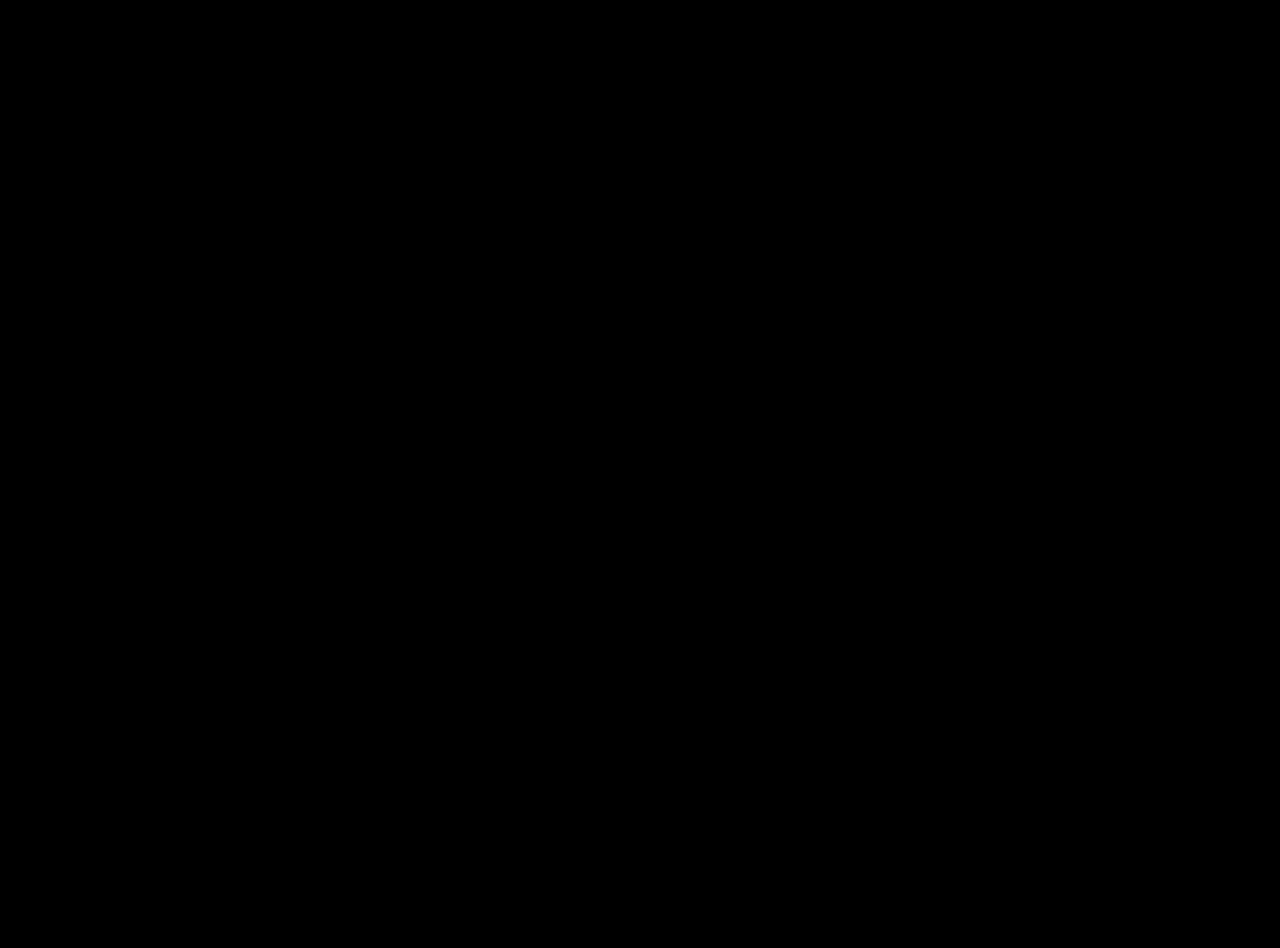
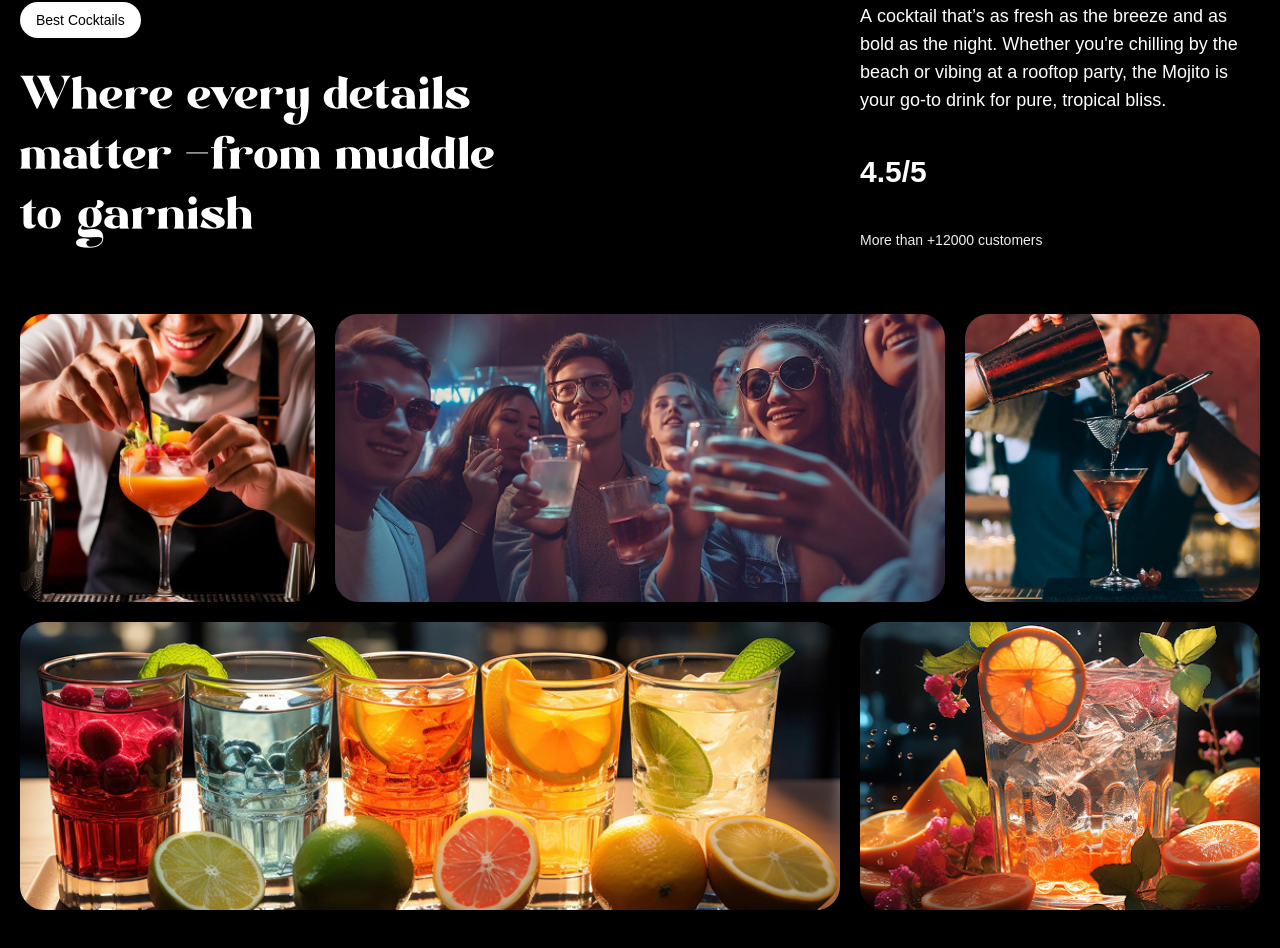
Before and after one commit to Aasim-Nadaf/GSAP_Landing, a React (Vite) app: page / in a window 1280 px wide. Shown: the part 1710-2658 px from the top of the page. Before the commit the page ends 2400 px from the top, so only its background shows below. Built offline with nearby package versions, Linux system fonts and the light colour scheme; a web font is replaced by a local one.

Commit message:
implement the about section with complete animations

```diff
--- a/src/App.tsx
+++ b/src/App.tsx
@@ -3,6 +3,7 @@ import { ScrollTrigger, SplitText } from "gsap/all";
 import Navbar from "./components/Navbar";
 import Hero from "./components/Hero";
 import Cocktails from "./components/Cocktails";
+import About from "./components/About";
 
 gsap.registerPlugin(ScrollTrigger, SplitText);
 
@@ -12,7 +13,7 @@ const App = () => {
       <Navbar />
       <Hero />
       <Cocktails />
-      <div className="h-dvh bg-black"></div>
+      <About />
     </main>
   );
 };
--- /dev/null
+++ b/src/components/About.tsx
@@ -0,0 +1,112 @@
+import { useGSAP } from "@gsap/react";
+import gsap from "gsap";
+import { ScrollTrigger, SplitText } from "gsap/all";
+
+const About = () => {
+  useGSAP(() => {
+    const titleSplit = new SplitText("#about h2", {
+      type: "words",
+    });
+    const textSplit = SplitText.create("#text", {
+      type: "words",
+    });
+
+    const scrollTimeline = gsap.timeline({
+      scrollTrigger: {
+        trigger: "#about",
+        start: "top center",
+      },
+    });
+
+    scrollTimeline
+      .from(titleSplit.words, {
+        opacity: 0,
+        duration: 1,
+        yPercent: 100,
+        stagger: 0.02,
+      })
+      .from(
+        textSplit.words,
+        {
+          opacity: 0,
+          yPercent: 100,
+          stagger: 0.04,
+        },
+        "-=2"
+      )
+      .from(
+        ".top-grid div , .bottom-grid div",
+        {
+          opacity: 0,
+          duration: 1,
+          ease: "power1.inOut",
+          stagger: 0.04,
+        },
+        "-=0.5"
+      );
+  }, []);
+
+  return (
+    <div id="about">
+      <div className="mb-16 md:px-0 px-5">
+        <div className="content">
+          <div className="md:col-span-8">
+            <p className="badge">Best Cocktails</p>
+            <h2>
+              Where every details matter <span className="text-white">-</span>
+              from muddle to garnish
+            </h2>
+          </div>
+
+          <div className="sub-content">
+            <p id="text">
+              A cocktail that’s as fresh as the breeze and as bold as the night.
+              Whether you're chilling by the beach or vibing at a rooftop party,
+              the Mojito is your go-to drink for pure, tropical bliss.
+            </p>
+            <p className="md:text-3xl text-xl font-bold">
+              <span>4.5</span>/5
+            </p>
+
+            <p className="text-sm text-white-100">
+              More than +12000 customers{" "}
+            </p>
+          </div>
+        </div>
+      </div>
+
+      <div className="top-grid">
+        <div className="md:col-span-3">
+          <div className="noisy">
+            <img src="/images/abt1.png" alt="grid-img-1" />
+          </div>
+        </div>
+        <div className="md:col-span-6">
+          <div className="noisy">
+            <img src="/images/abt2.png" alt="grid-img-1" />
+          </div>
+        </div>
+        <div className="md:col-span-3">
+          <div className="noisy">
+            <img src="/images/abt5.png" alt="grid-img-1" />
+          </div>
+        </div>
+      </div>
+
+      <div className="bottom-grid">
+        <div className="md:col-span-8">
+          <div className="noisy">
+            <img src="/images/abt3.png" alt="grid-img-1" />
+          </div>
+        </div>
+        <div className="md:col-span-4">
+          <div className="noisy">
+            <img src="/images/abt4.png" alt="grid-img-1" />
+          </div>
+        </div>
+      </div>
+    </div>
+  );
+};
+
+export default About;
```
